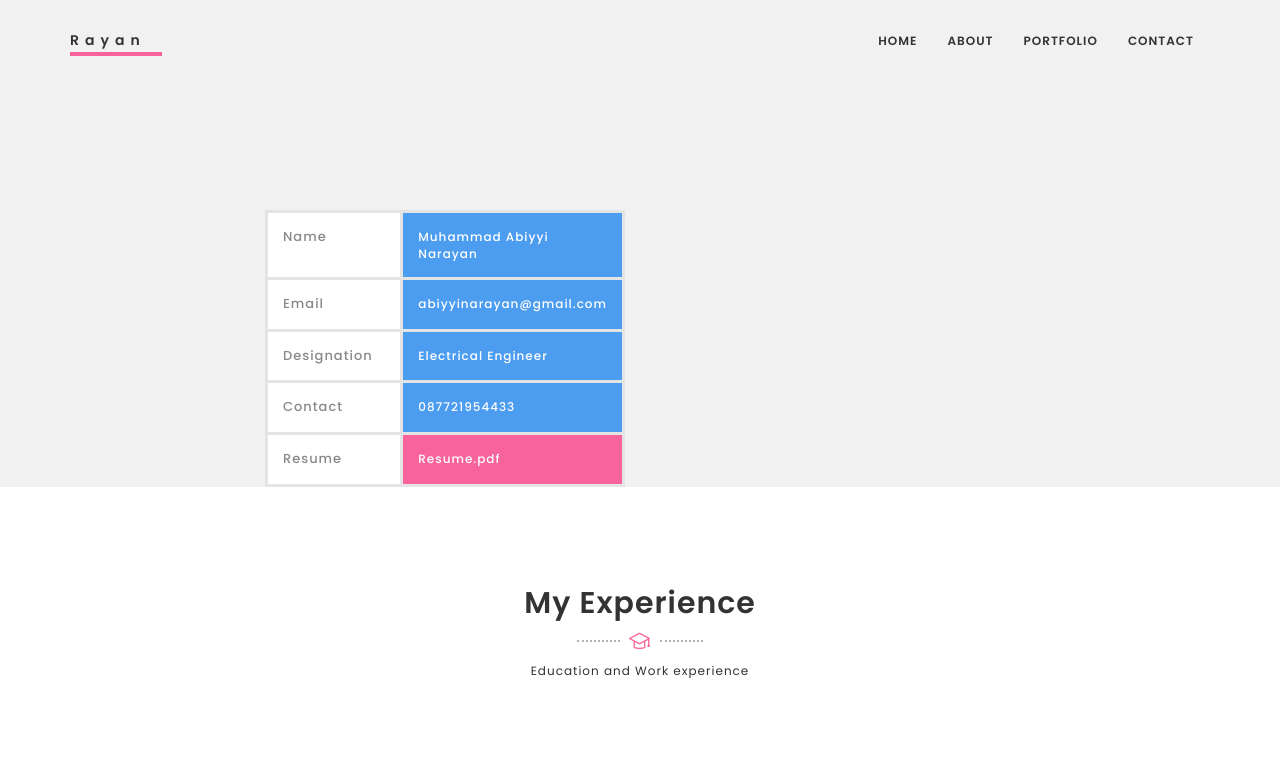
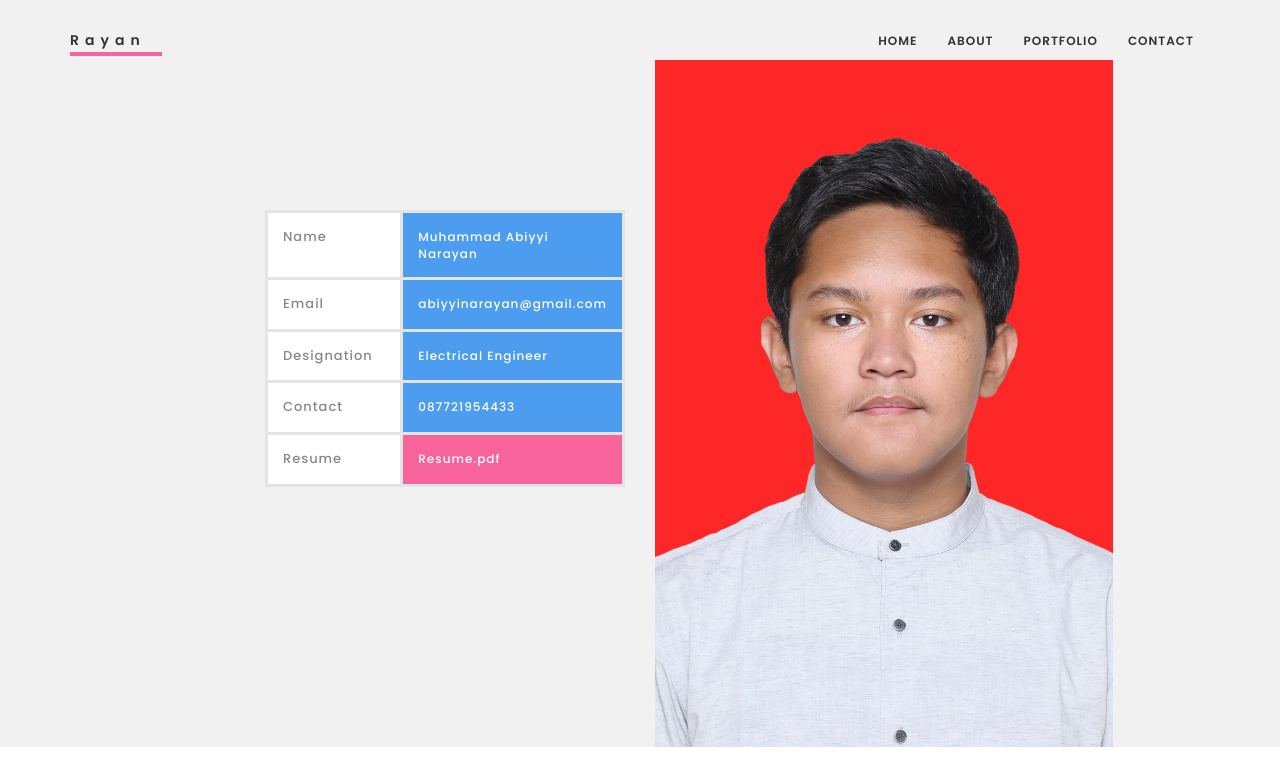
Before and after one commit to 27Rayan73/Tugas-Portofolio, a plain HTML site: page index.html in a window 1280 px wide. Shown: the top 770 px of the page. Drawn offline with Linux system fonts and the light colour scheme.

Commit message:
Update index.html

```diff
--- a/index.html
+++ b/index.html
@@ -136,7 +136,7 @@
 
                  <div class="col-md-5 col-sm-6">
                     <div class="me-image">
-                      <img src="![](https://github.com/27Rayan73/Tugas-Portofolio/blob/main/images/portfolio/WhatsApp%20Image%202024-11-27%20at%2021.35.06_ddd4ea98.jpg)" alt="">
+                      <img src="images/portfolio/WhatsApp%20Image%202024-11-27%20at%2021.35.06_ddd4ea98.jpg" alt="">
                   </div>
                 </div>
               </div>
```
